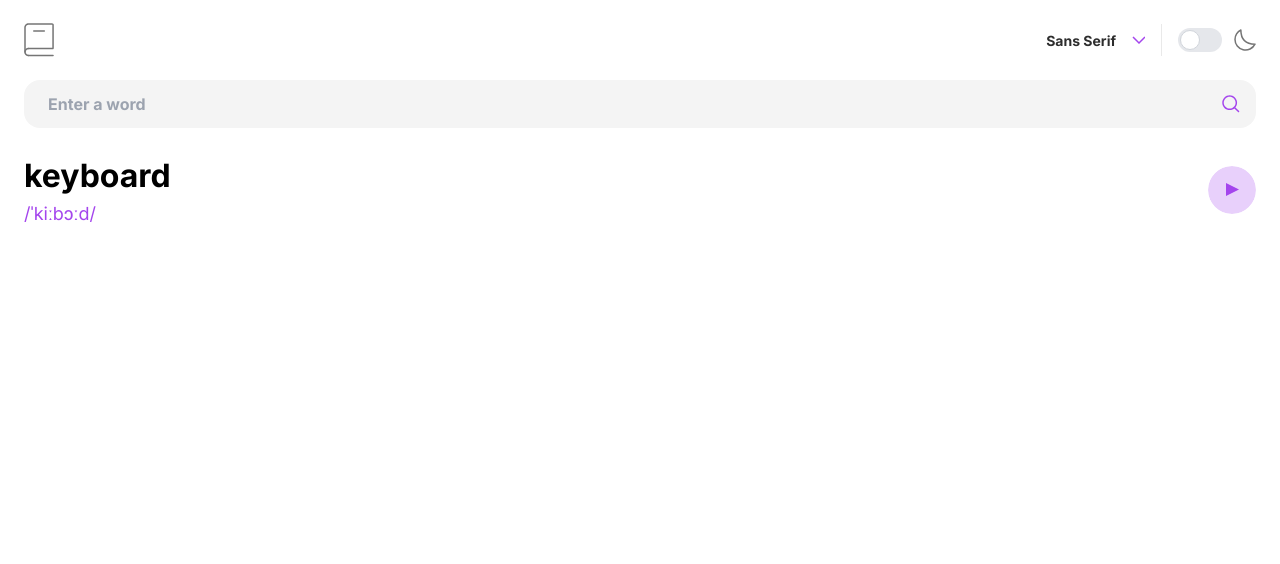
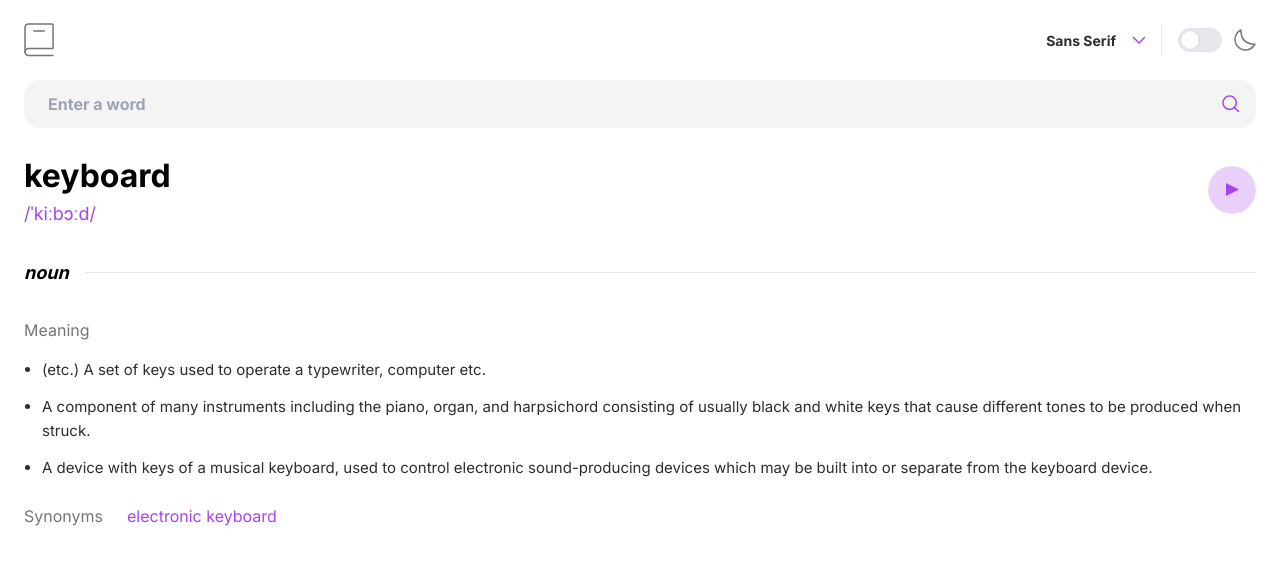
Before and after one commit to Swag-blips/dictionary, a website: page index.html in a window 1280 px wide. Drawn offline with Linux system fonts and the light colour scheme.

Commit message:
definitions section added

```diff
--- a/index.html
+++ b/index.html
@@ -31,9 +31,9 @@
     <link rel="icon" href="/favicon.ico" type="image/x-icon" />
     <link rel="shortcut icon" href="/favicon.ico" type="image/x-icon" />
   </head>
-  <body>
+  <body class="px-[24px]">
     <!-- navgation -->
-    <nav class="flex items-center justify-between mx-[24px] h-[32px] mt-[24px]">
+    <nav class="flex items-center justify-between h-[32px] mt-[24px]">
       <figure>
         <img src="./assets/icons/book.svg" alt="book-logo" />
       </figure>
@@ -63,7 +63,7 @@
 
     <!-- input section -->
 
-    <section class="mt-[24px] mx-[24px]">
+    <section class="mt-[24px]">
       <div class="relative">
         <input
           name="text"
@@ -81,7 +81,7 @@
     </section>
     <!-- input section ends -->
 
-    <section class="mt-[24px] mx-[24px] flex items-center justify-between">
+    <section class="mt-[24px] flex items-center justify-between">
       <div class="flex justify-center flex-col">
         <h1 class="font-bold text-[32px]">keyboard</h1>
         <p class="text-[18px] text-[#A445ED]">/ˈkiːbɔːd/</p>
@@ -102,5 +102,37 @@
         />
       </figure>
     </section>
+
+    <section class="flex items-center gap-[16px] mt-[32px]">
+      <h1 class="text-[18px] font-bold italic">noun</h1>
+      <hr class="bg-[#E9E9E9] h-[1px] w-full" />
+    </section>
+
+    <section class="mt-[32px] flex flex-col justify-center">
+      <h1 class="font-[16px] text-[#757575]">Meaning</h1>
+
+      <ul
+        class="list-disc leading-[24px] text-[15px] text-[#2d2d2d] ml-[18px] mt-[16px] flex flex-col justify-center gap-[13px]"
+      >
+        <li>
+          (etc.) A set of keys used to operate a typewriter, computer etc.
+        </li>
+        <li>
+          A component of many instruments including the piano, organ, and
+          harpsichord consisting of usually black and white keys that cause
+          different tones to be produced when struck.
+        </li>
+        <li>
+          A device with keys of a musical keyboard, used to control electronic
+          sound-producing devices which may be built into or separate from the
+          keyboard device.
+        </li>
+      </ul>
+    </section>
+
+    <div class="mt-[24px] flex items-center gap-[24px]">
+      <p class="text-[16px] text-[#757575]">Synonyms</p>
+      <p class="text-[16px] text-[#A445ED] opacity-100">electronic keyboard</p>
+    </div>
   </body>
 </html>
```
Also changed, not shown: dist/output.css.
